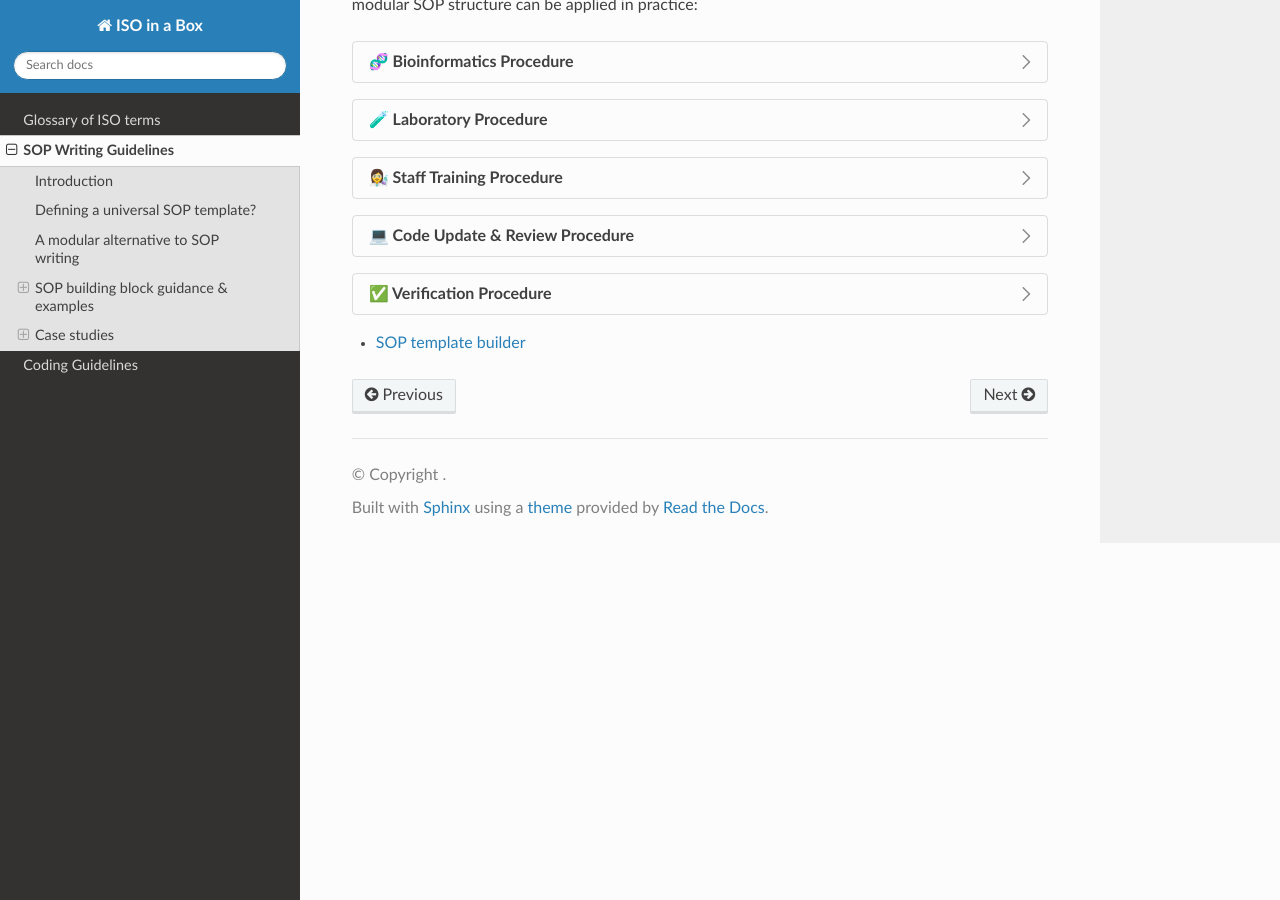
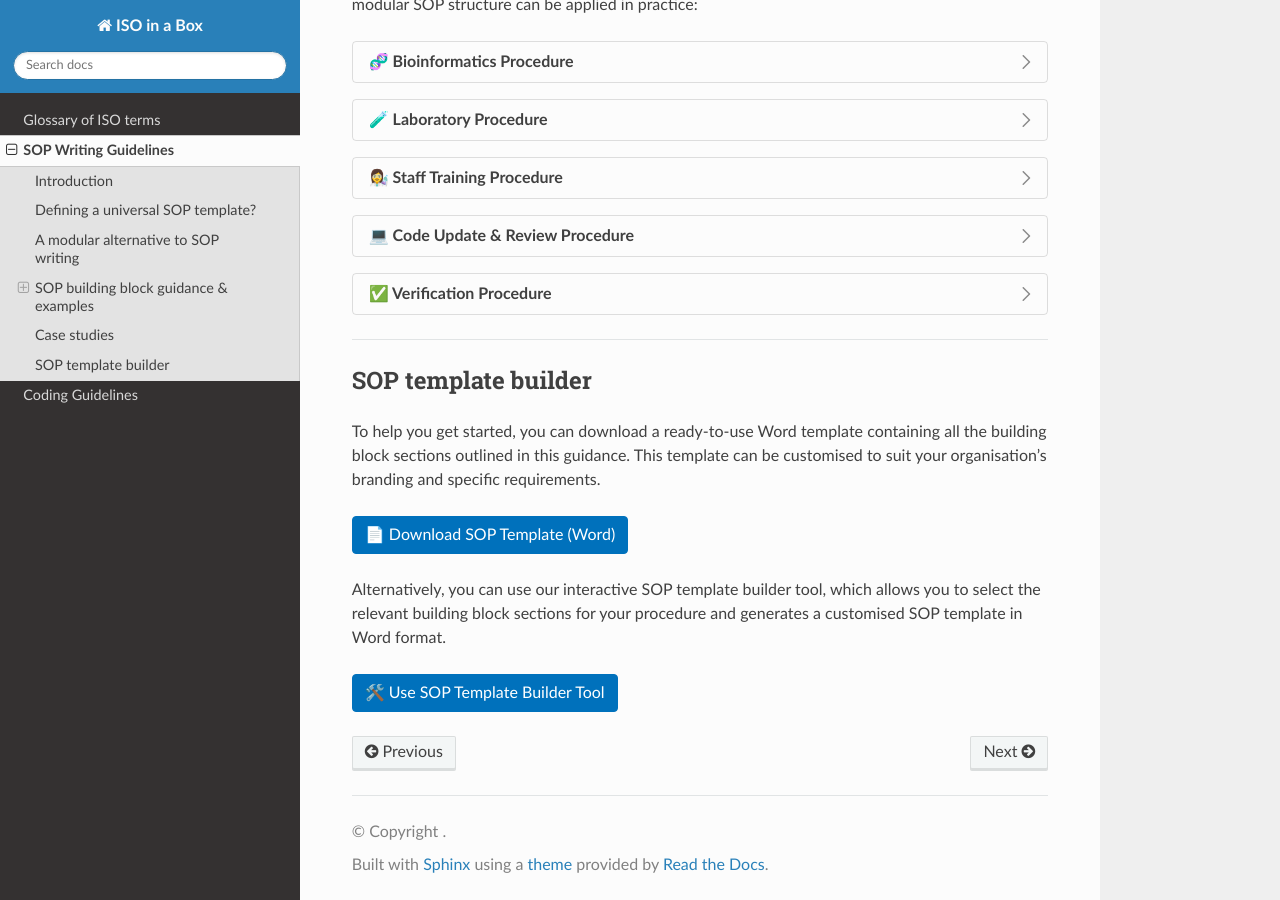
Before and after one commit to ASendellPrice/IIB-rtd, a Sphinx documentation site: the page built from docs/source/sop_guidelines.rst, in a window 1280 px wide and 900 px high, scrolled down 3066 px. Built offline with Sphinx 7.4.7 and the Read the Docs theme 3.1.0, drawn with Linux system fonts in a browser that asks for light colours; pages that are not in the unit, such as notebooks, are missing from menus.

Commit message:
Move getting started to main guidelines page

```diff
--- a/docs/source/sop_guidelines.rst
+++ b/docs/source/sop_guidelines.rst
@@ -99,10 +99,25 @@
 
    Add description
 
-.. toctree::
-   :maxdepth: 2
+----------------
 
-   sop_guide_getting_started
+SOP template builder
+--------------------
+
+To help you get started, you can download a ready-to-use Word template containing all the building block sections outlined in this guidance. This template can be customised to suit your organisation's branding and specific requirements.
+
+.. button-link:: https://github.com/your-org/your-repo/raw/main/templates/sop_template.docx
+   :color: primary
+
+   📄 Download SOP Template (Word)
+
+Alternatively, you can use our interactive SOP template builder tool, which allows you to select the relevant building block sections for your procedure and generates a customised SOP template in Word format.
+
+.. button-link:: https://your-org.github.io/sop-template-builder/
+   :color: primary
+
+   🛠️ Use SOP Template Builder Tool
+
 
 .. raw:: html
 
```
Also changed, not shown: docs/source/sop_guide_getting_started.rst (deleted, +0 -16 lines).
